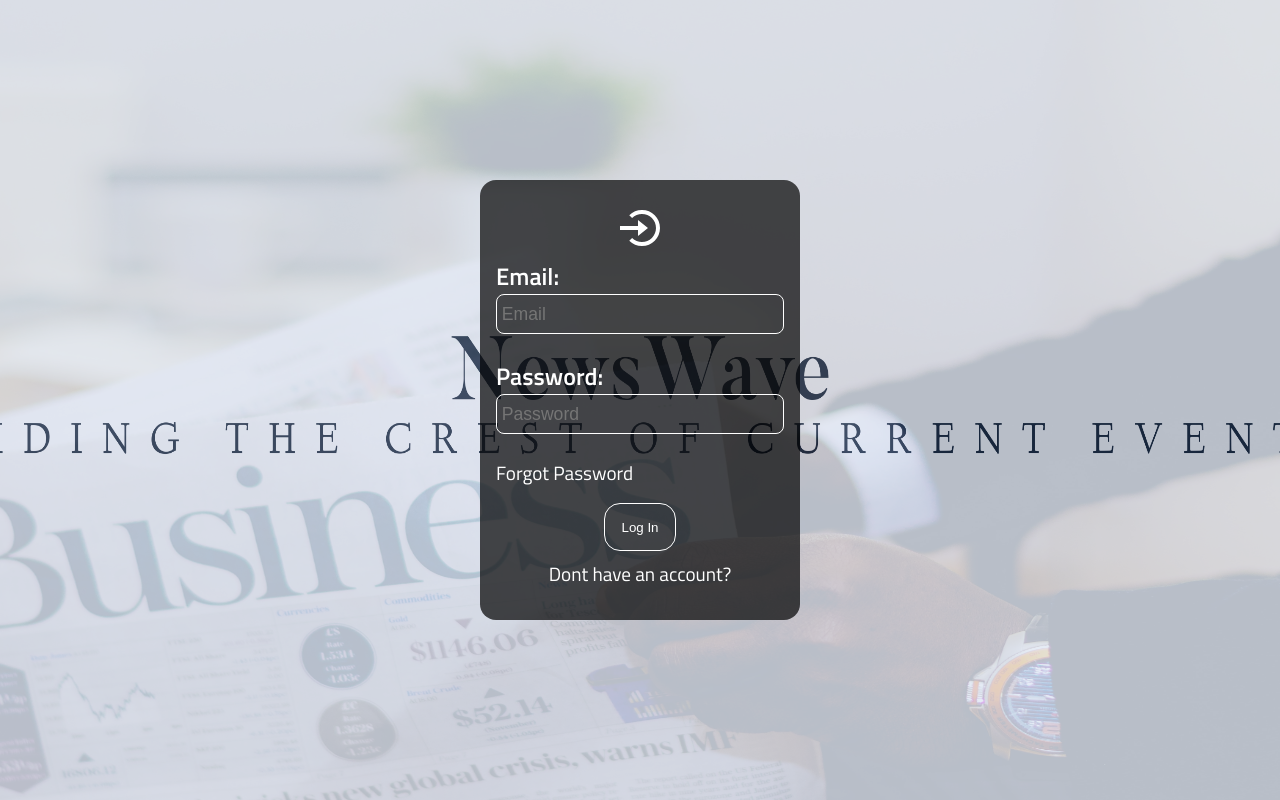
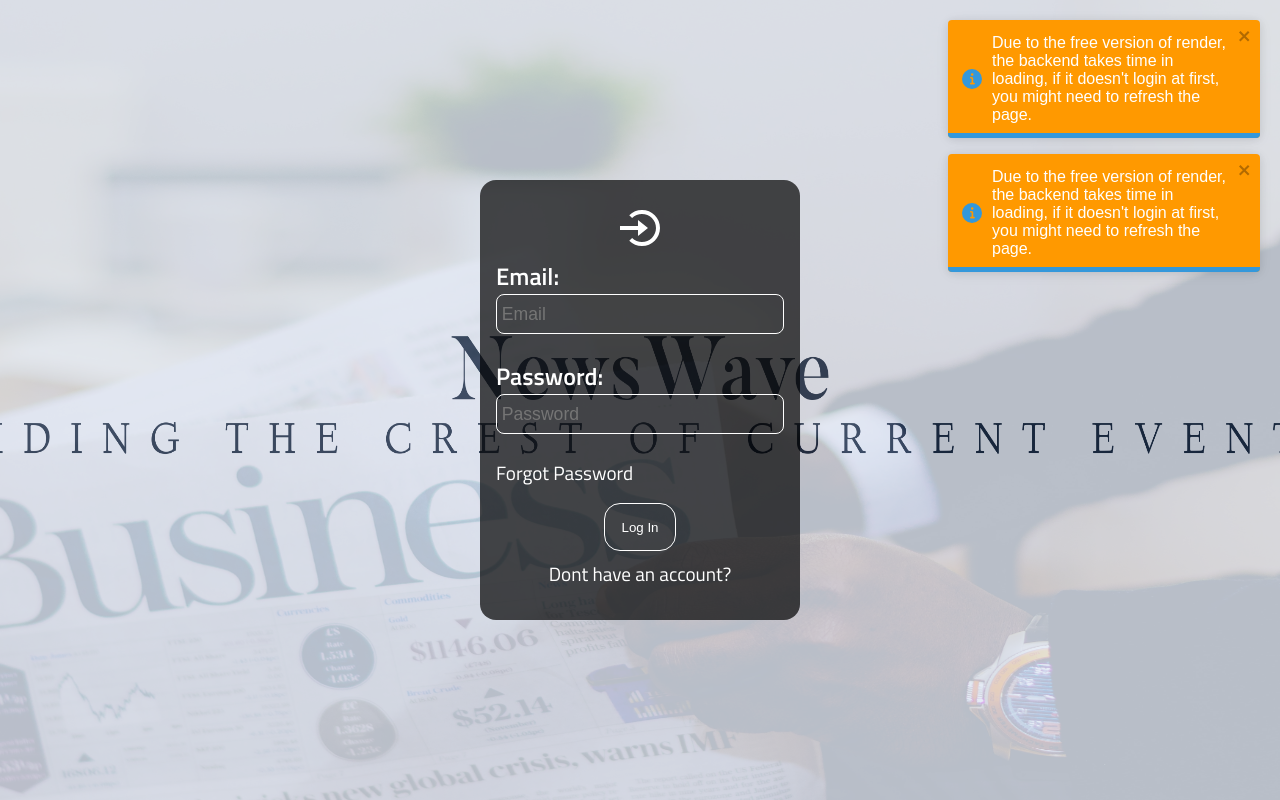
Before and after one commit to waqas2714/News-App-Frontend, a React (Create React App) app: page / in a window 1280 px wide. Built offline with nearby package versions, Linux system fonts and the light colour scheme.

Commit message:
Adding toast to Login.js

```diff
--- a/src/pages/Login.js
+++ b/src/pages/Login.js
@@ -96,7 +96,9 @@
     }
   };
 
-
+  useEffect(()=>{
+        toast.info("Due to the free version of render, the backend takes time in loading, if it doesn't login at first, you might need to refresh the page.", toastOptions)
+    },[])
 
   return (
     // <div className={`container ${background}`}>
```
